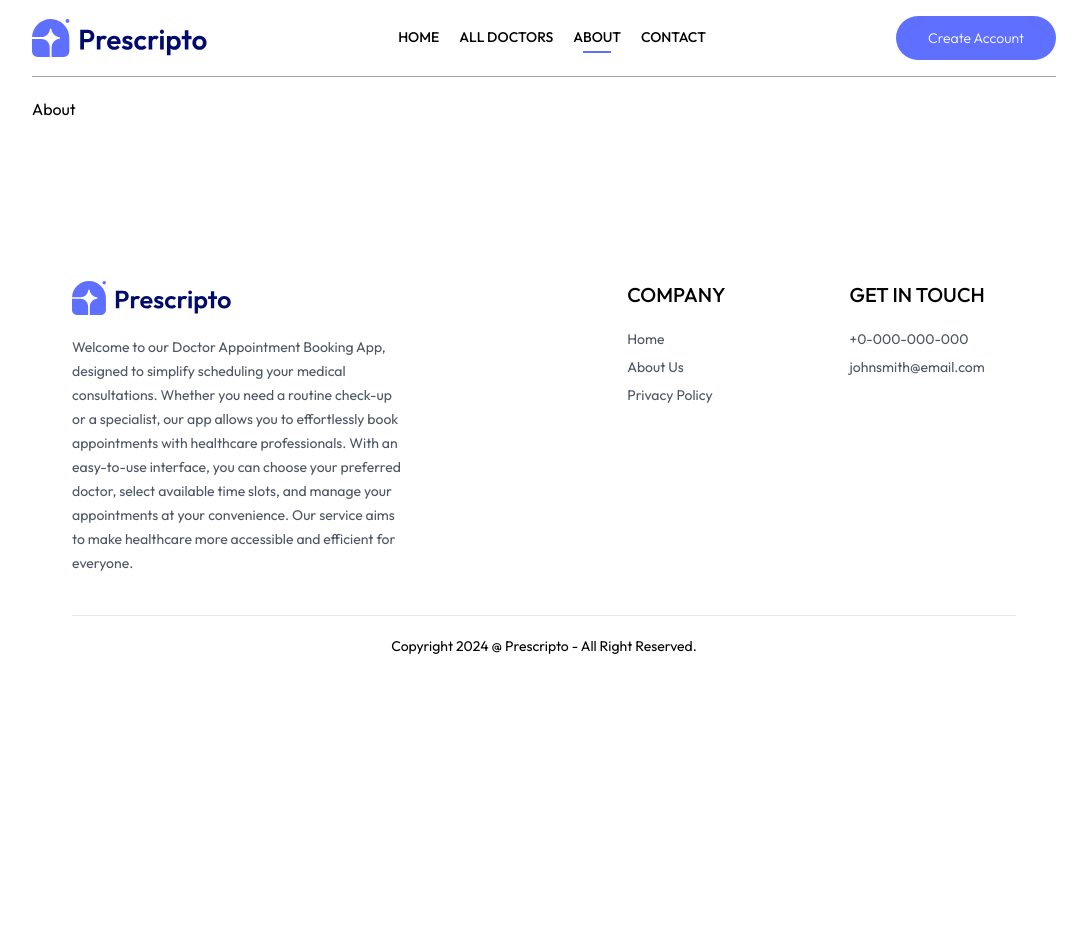
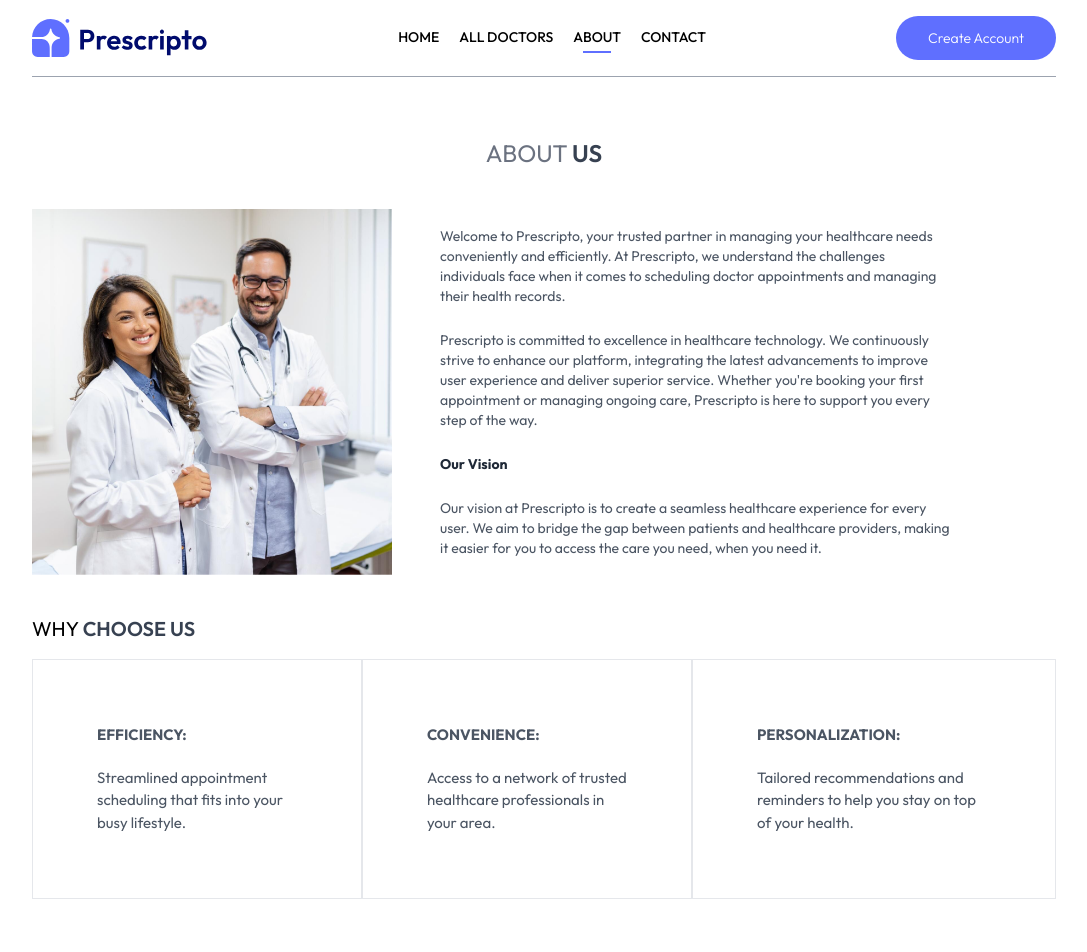
Before and after one commit to karananeja/prescripto-fe, a React (Vite) app: page /about in a window 1280 px wide. Shown: the top 952 px of the page, without its empty margins (96-1183 px from the left). Before the commit the page ends 800 px from the top, so only its background shows below. Built offline with nearby package versions, Linux system fonts and the light colour scheme.

Commit message:
chore: complete the about page

```diff
--- a/src/pages/About.tsx
+++ b/src/pages/About.tsx
@@ -1,3 +1,73 @@
+import { assets } from '../assets/assets';
+
 export const About = () => {
-  return <div>About</div>;
+  return (
+    <>
+      <p className='text-center text-2xl pt-10 text-gray-500'>
+        ABOUT <span className='text-gray-700 font-semibold'>US</span>
+      </p>
+
+      <div className='my-10 flex flex-col md:flex-row gap-12'>
+        <img
+          className='w-full md:max-w-[22.5rem]'
+          src={assets.about_image}
+          alt='about-logo'
+        />
+
+        <div className='flex flex-col justify-center gap-6 md:w-1/2 text-sm text-gray-600'>
+          <p>
+            Welcome to Prescripto, your trusted partner in managing your
+            healthcare needs conveniently and efficiently. At Prescripto, we
+            understand the challenges individuals face when it comes to
+            scheduling doctor appointments and managing their health records.
+          </p>
+          <p>
+            Prescripto is committed to excellence in healthcare technology. We
+            continuously strive to enhance our platform, integrating the latest
+            advancements to improve user experience and deliver superior
+            service. Whether you're booking your first appointment or managing
+            ongoing care, Prescripto is here to support you every step of the
+            way.
+          </p>
+          <b className='text-gray-800'>Our Vision</b>
+          <p>
+            Our vision at Prescripto is to create a seamless healthcare
+            experience for every user. We aim to bridge the gap between patients
+            and healthcare providers, making it easier for you to access the
+            care you need, when you need it.
+          </p>
+        </div>
+      </div>
+
+      <div className='text-xl my-4'>
+        <p>
+          WHY <span className='text-gray-700 font-semibold'>CHOOSE US</span>
+        </p>
+      </div>
+
+      <div className='flex flex-col md:flex-row mb-20'>
+        <div className='border px-10 md:px-16 py-8 sm:py-16 flex flex-col gap-5 text-[15px] hover:bg-primary hover:text-white transition-all duration-300 text-gray-600 cursor-pointer'>
+          <b>EFFICIENCY:</b>
+          <p>
+            Streamlined appointment scheduling that fits into your busy
+            lifestyle.
+          </p>
+        </div>
+        <div className='border px-10 md:px-16 py-8 sm:py-16 flex flex-col gap-5 text-[15px] hover:bg-primary hover:text-white transition-all duration-300 text-gray-600 cursor-pointer'>
+          <b>CONVENIENCE:</b>
+          <p>
+            Access to a network of trusted healthcare professionals in your
+            area.
+          </p>
+        </div>
+        <div className='border px-10 md:px-16 py-8 sm:py-16 flex flex-col gap-5 text-[15px] hover:bg-primary hover:text-white transition-all duration-300 text-gray-600 cursor-pointer'>
+          <b>PERSONALIZATION:</b>
+          <p>
+            Tailored recommendations and reminders to help you stay on top of
+            your health.
+          </p>
+        </div>
+      </div>
+    </>
+  );
 };
```
